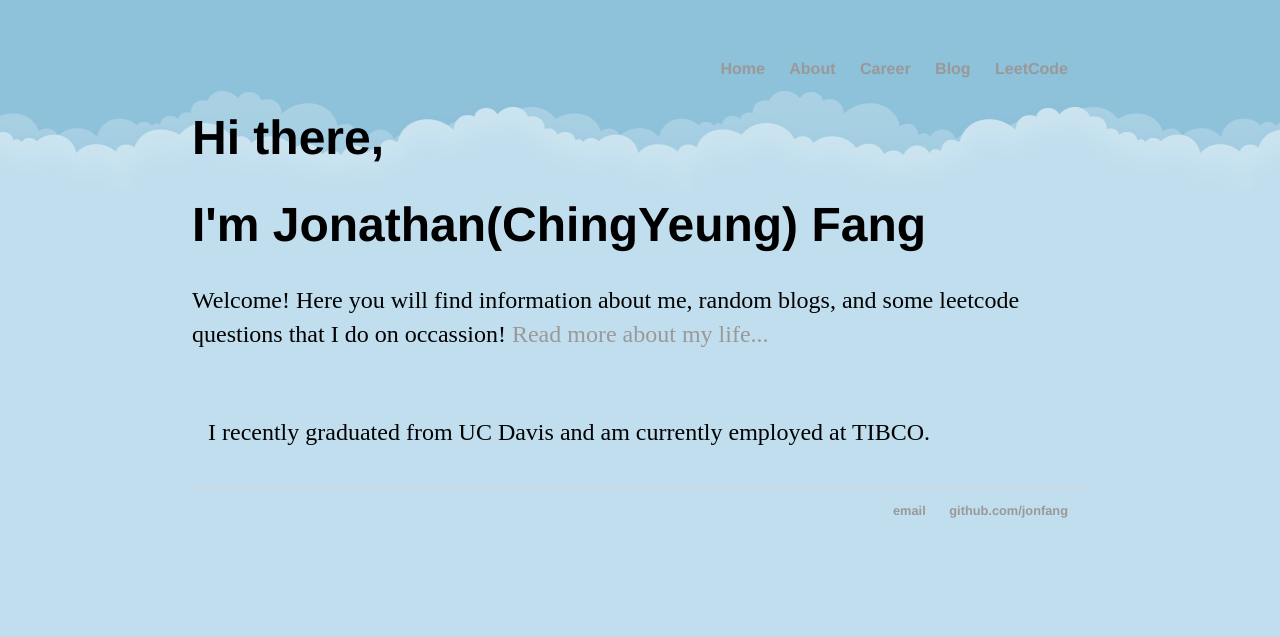
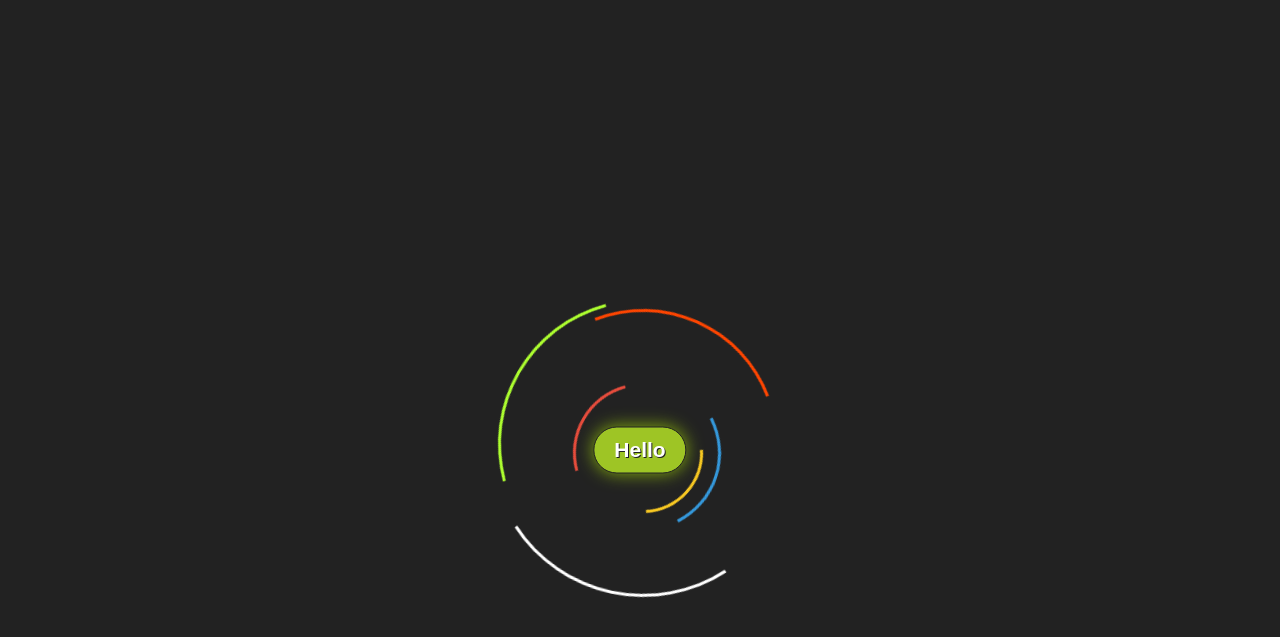
Before and after one commit to jonfang/jonfang.github.io, a Jekyll site: the page built from index.html, in a window 1280 px wide. Shown: the top 637 px of the page. Built offline with Jekyll 4.4.1, drawn with Linux system fonts in a browser that asks for light colours.

Commit message:
something new 5/9/2016

```diff
--- a/index.html
+++ b/index.html
@@ -4,13 +4,13 @@ title: Jonathan(ChingYeung) Fang
 ---
 <div class="blurb">
 		<!-- spinning circle animation, disable loader-wrapper here in case do some testing -->
-		<!--<div id="loader-wrapper">
+		<div id="loader-wrapper">
 			<button id="switch", onclick="myFunction()">Hello</button>
 			<div id="loader"></div>
 			<div id="loader2"></div>
 			<div class="loader-section section-left"></div>
     		<div class="loader-section section-right"></div>
-		</div>-->
+		</div>
 		<h1>Hi there,</h1>
 		<h1>I'm Jonathan(ChingYeung) Fang</h1>
 		<body>
```
